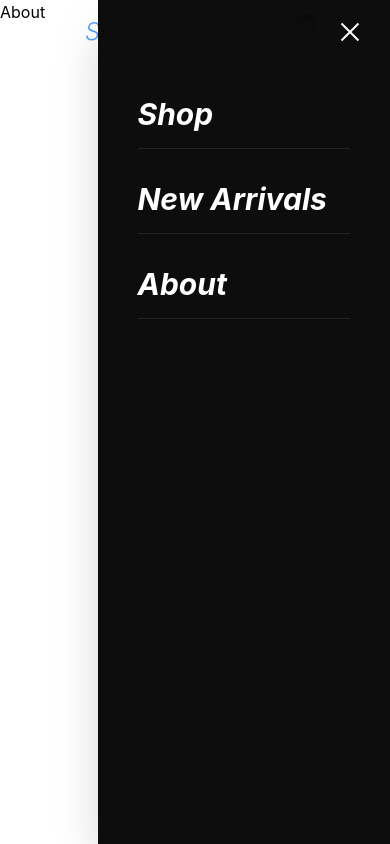
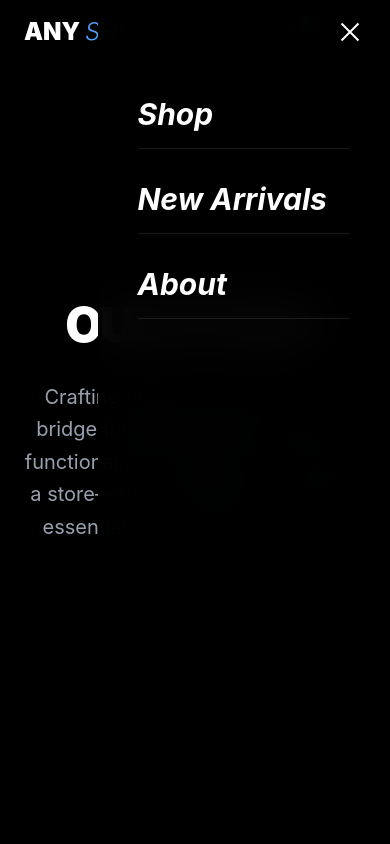
Before and after one commit to ZvonimirZlo/any-shop, a React (Vite) app: page /about in a window 390 px wide. Both pictures are taken after a click on the button 350 px from the left and 32 px from the top of the page. Built offline with nearby package versions, Linux system fonts and the light colour scheme.

Commit message:
Added routes to the mobile links

```diff
--- a/src/components/About.jsx
+++ b/src/components/About.jsx
@@ -2,7 +2,15 @@ import React from 'react'
 
 const About = () => {
   return (
-    <div>About</div>
+    <section className="relative z-20 min-h-screen bg-black text-white flex items-center justify-center px-6 py-20">
+      <div className="max-w-4xl text-center">
+        <h2 className="text-5xl font-black mb-8 uppercase tracking-tighter">Our Story</h2>
+        <p className="text-xl text-gray-400 leading-relaxed">
+          Crafting digital experiences that bridge the gap between style and functionality.
+          Any Shop is more than a store—it's a collection of curated essentials for the modern world.
+        </p>
+      </div>
+    </section>
   )
 }
 
--- a/src/components/Navbar.jsx
+++ b/src/components/Navbar.jsx
@@ -77,12 +77,37 @@ const Navbar = ({ setSelectedCategory }) => {
       initial={{ x: "100%" }}
       animate={{ x: 0 }}
       exit={{ x: "100%" }}
-              transition={{ type: "spring", damping: 25, stiffness: 200 }}
-              className="fixed top-0 right-0 h-screen w-[75%] bg-black/95 backdrop-blur-xl z-[55] flex flex-col p-10 pt-24 space-y-8 shadow-2xl"
+      className="fixed top-0 right-0 h-screen w-[75%] bg-black/95 backdrop-blur-xl z-[55] flex flex-col p-10 pt-24 space-y-8"
     >
-              <a href="#" onClick={() => setIsOpen(false)} className="text-white text-3xl font-bold italic border-b border-white/10 pb-4">Shop</a>
-              <a href="#" onClick={() => setIsOpen(false)} className="text-white text-3xl font-bold italic border-b border-white/10 pb-4">New Arrivals</a>
-              <a href="#" onClick={() => setIsOpen(false)} className="text-white text-3xl font-bold italic border-b border-white/10 pb-4">About</a>
+      {/* Home / Shop Link */}
+      <Link
+        to="/"
+        onClick={() => {
+          setSelectedCategory("all");
+          setIsOpen(false);
+        }}
+        className="text-white text-3xl font-bold italic border-b border-white/10 pb-4"
+      >
+        Shop
+      </Link>
+
+      {/* New Arrivals Link */}
+      <Link
+        to="/arrivals"
+        onClick={() => setIsOpen(false)}
+        className="text-white text-3xl font-bold italic border-b border-white/10 pb-4"
+      >
+        New Arrivals
+      </Link>
+
+      {/* About Link */}
+      <Link
+        to="/about"
+        onClick={() => setIsOpen(false)}
+        className="text-white text-3xl font-bold italic border-b border-white/10 pb-4"
+      >
+        About
+      </Link>
     </motion.div>
   )}
 </AnimatePresence>
```
Lines whose indentation alone changed are shown as unchanged.
